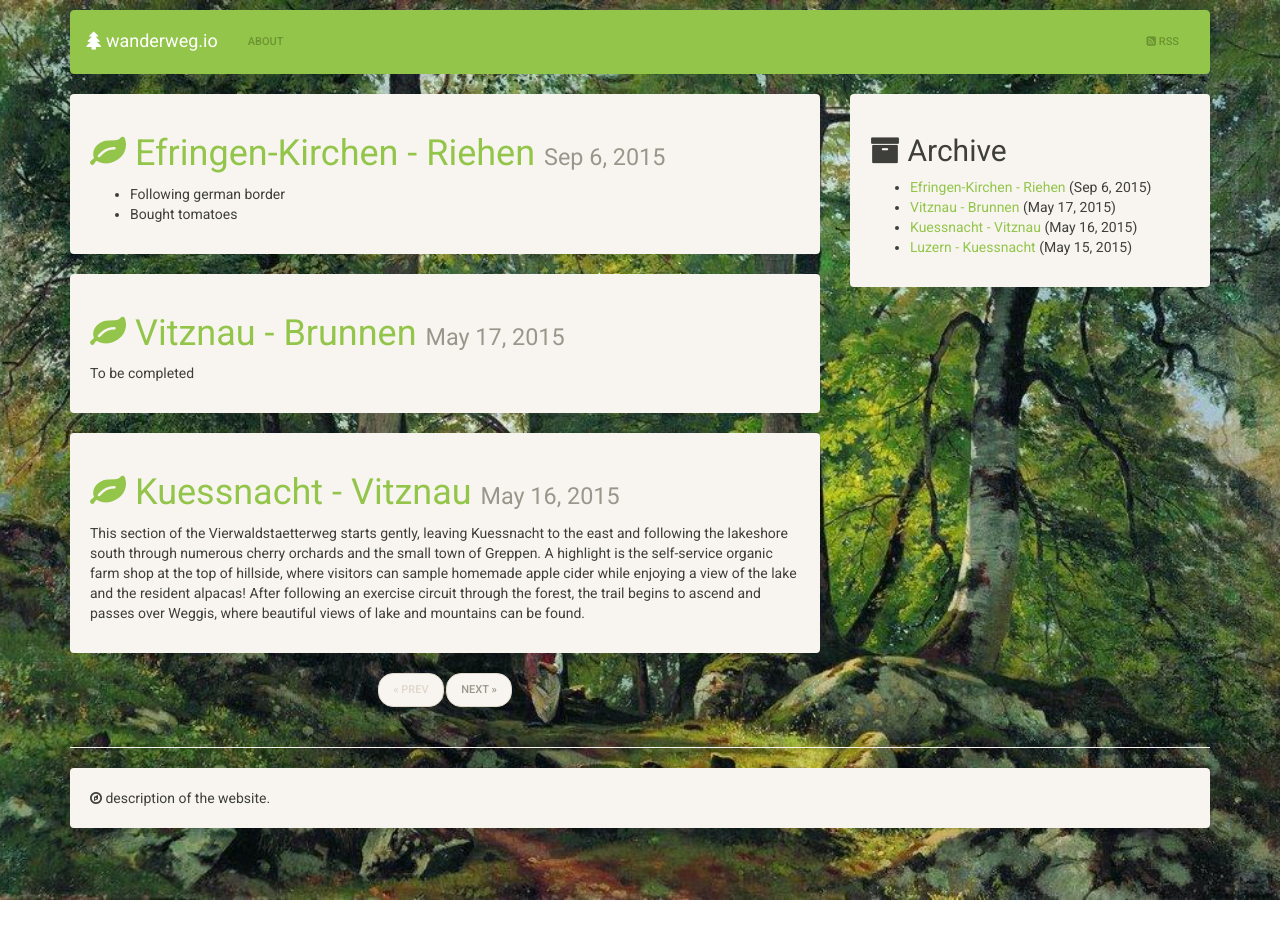
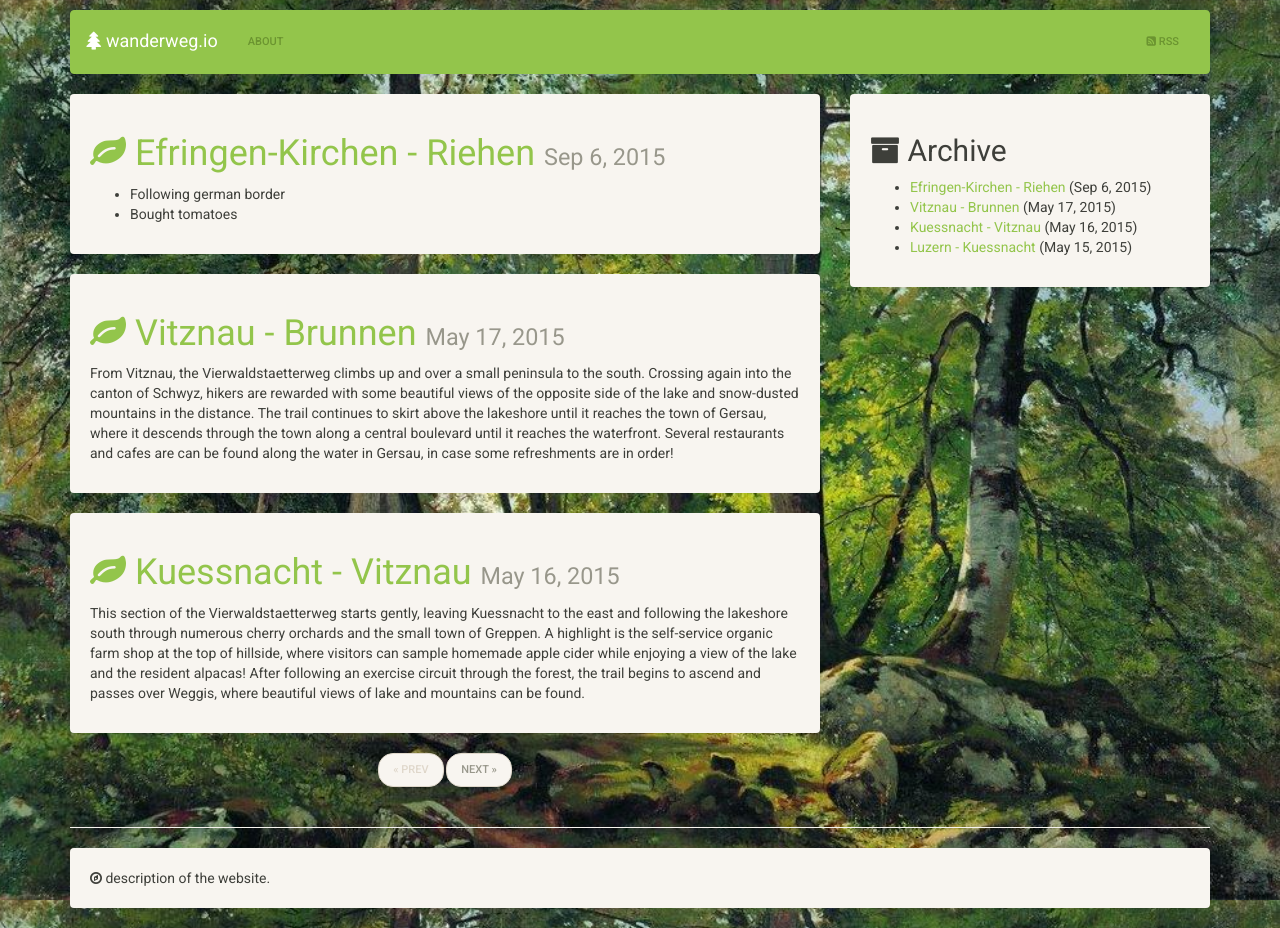
Before and after one commit to loopasam/wanderweg, a Jekyll site: the page built from index.html, in a window 1280 px wide. Built offline with Jekyll 4.4.1, drawn with Linux system fonts in a browser that asks for light colours; the list of posts is cut into pages by our own code; comment, search, counter and statistics services are not loaded; before the commit the page ends 900 px from its top, so only the background shows below that.

Commit message:
text for vitznau-brunnen added

```diff
--- a/_posts/2015-05-17-vitznau-brunnen.markdown
+++ b/_posts/2015-05-17-vitznau-brunnen.markdown
@@ -15,4 +15,6 @@ picture_2_thumb:   https://www.dropbox.com/s/pg65v1p26rdo0dd/2015-05-14%2016.03.
 picture_3:   https://www.dropbox.com/s/euxnh10a6tyz7c3/2015-05-14%2016.13.08.jpg?dl=1
 picture_3_thumb:   https://www.dropbox.com/s/vcr6j2ejpupniga/2015-05-14%2016.13.08-thumb.jpg?dl=1
 ---
-To be completed
+From Vitznau, the Vierwaldstaetterweg climbs up and over a small peninsula to the south. Crossing again into the canton of Schwyz, hikers are rewarded with some beautiful views of the opposite side of the lake and snow-dusted mountains in the distance. The trail continues to skirt above the lakeshore until it reaches the town of Gersau, where it descends through the town along a central boulevard until it reaches the waterfront. Several restaurants and cafes are can be found along the water in Gersau, in case some refreshments are in order!
+
+Continuing east, the trail ascends again, staying mostly in quiet, forested areas. The final stretch into Brunnen, while mostly flat, is one of the less pleasant parts of the hike, since it involves walking along the edge of the main road beside the lake while cars and motorcycles zoom past. For those with aching feet at the end of the hike, Brunnen has a very nice public beach, where one can use the facilities, buy an ice cream to enjoy along with the view, or simply take a dip in the chilly water.
```
